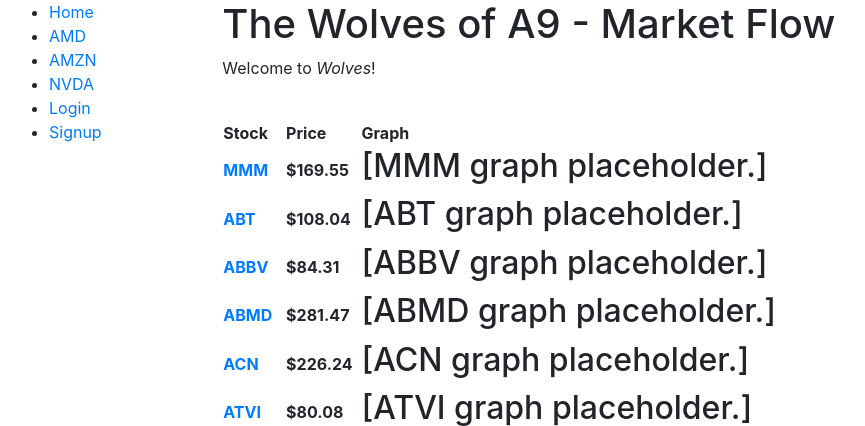
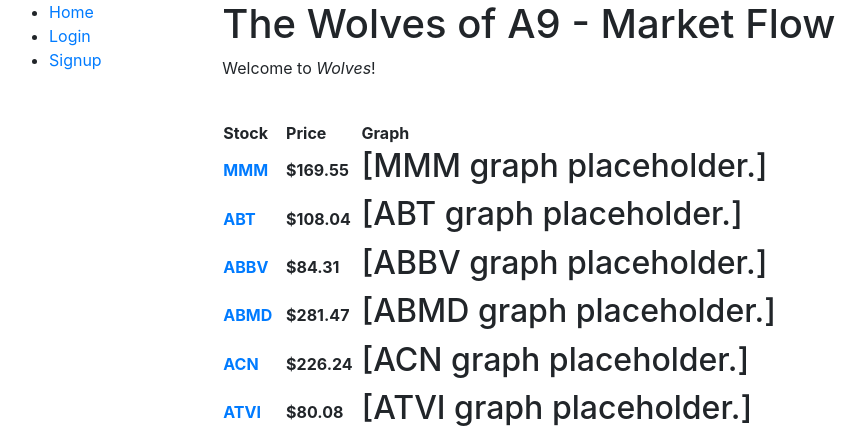
Before and after one commit to CSE-Courses/course-project-the-wolves-of-a9, a Django app: page /catalog/ in a window 1280 px wide. Shown: the top 426 px of the page, without its empty margins (6-871 px from the left). Run offline with Django 3.2, Linux system fonts and the light colour scheme; data comes from the database, SQL or seed files in the repository; lists and menus that the app fills with data are empty; some libraries are stand-ins or nearby versions.

Commit message:
Removed unneccessary sidebar items.

```diff
--- a/locallibrary/catalog/templates/base_generic.html
+++ b/locallibrary/catalog/templates/base_generic.html
@@ -16,9 +16,6 @@
       {% block sidebar %}
         <ul class="sidebar-nav">
           <li><a href="{% url 'index' %}">Home</a></li>
-          <li><a href="/stock/AMD/">AMD</a></li>
-          <li><a href="/stock/AMZN/">AMZN</a></li>
-          <li><a href="/stock/NVDA/">NVDA</a></li>
             {% if user.is_authenticated %}
           <li><a href="{% url 'portfolio' %}">Portfolio</a></li>
             {% endif %}
```
